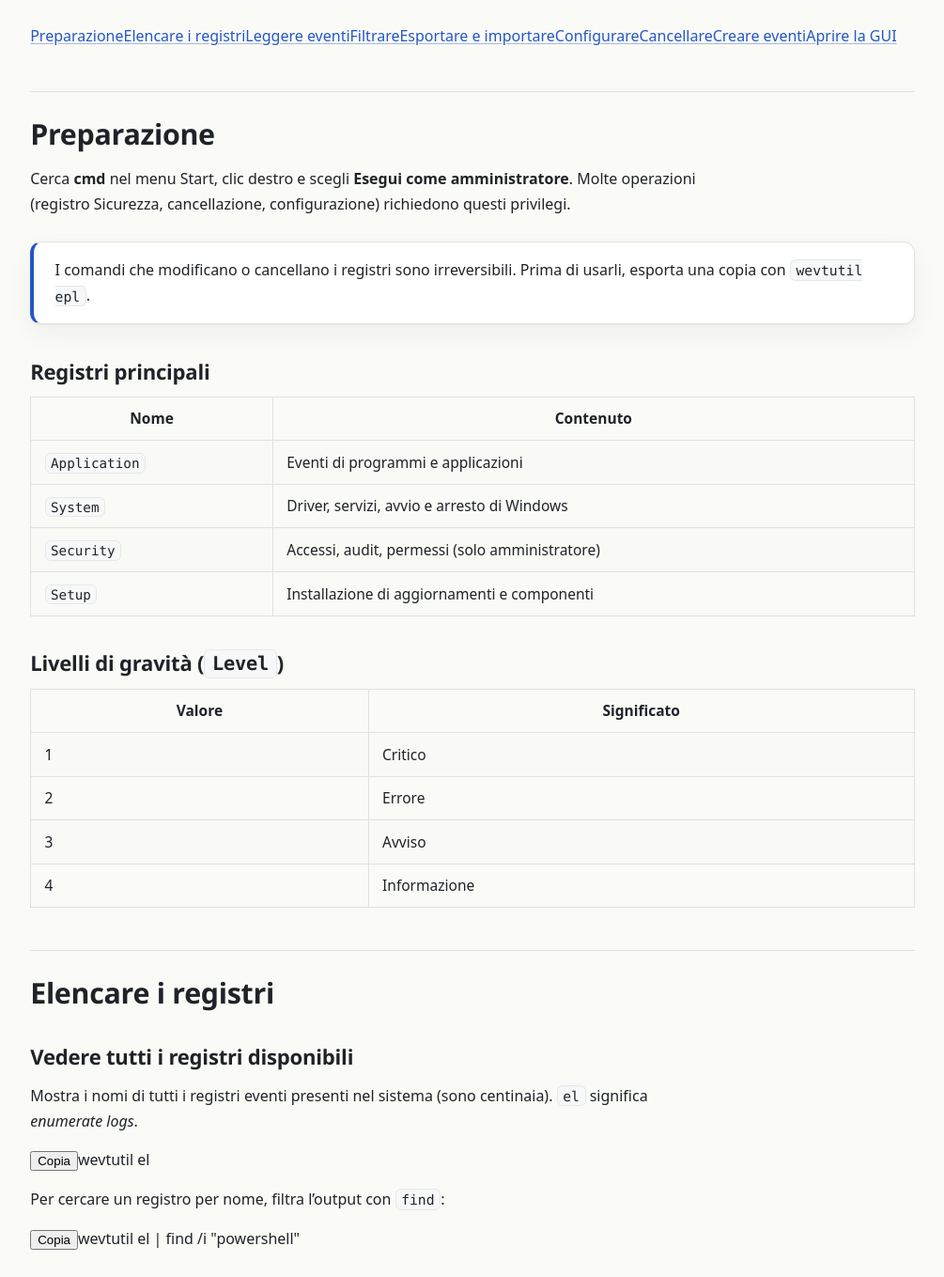
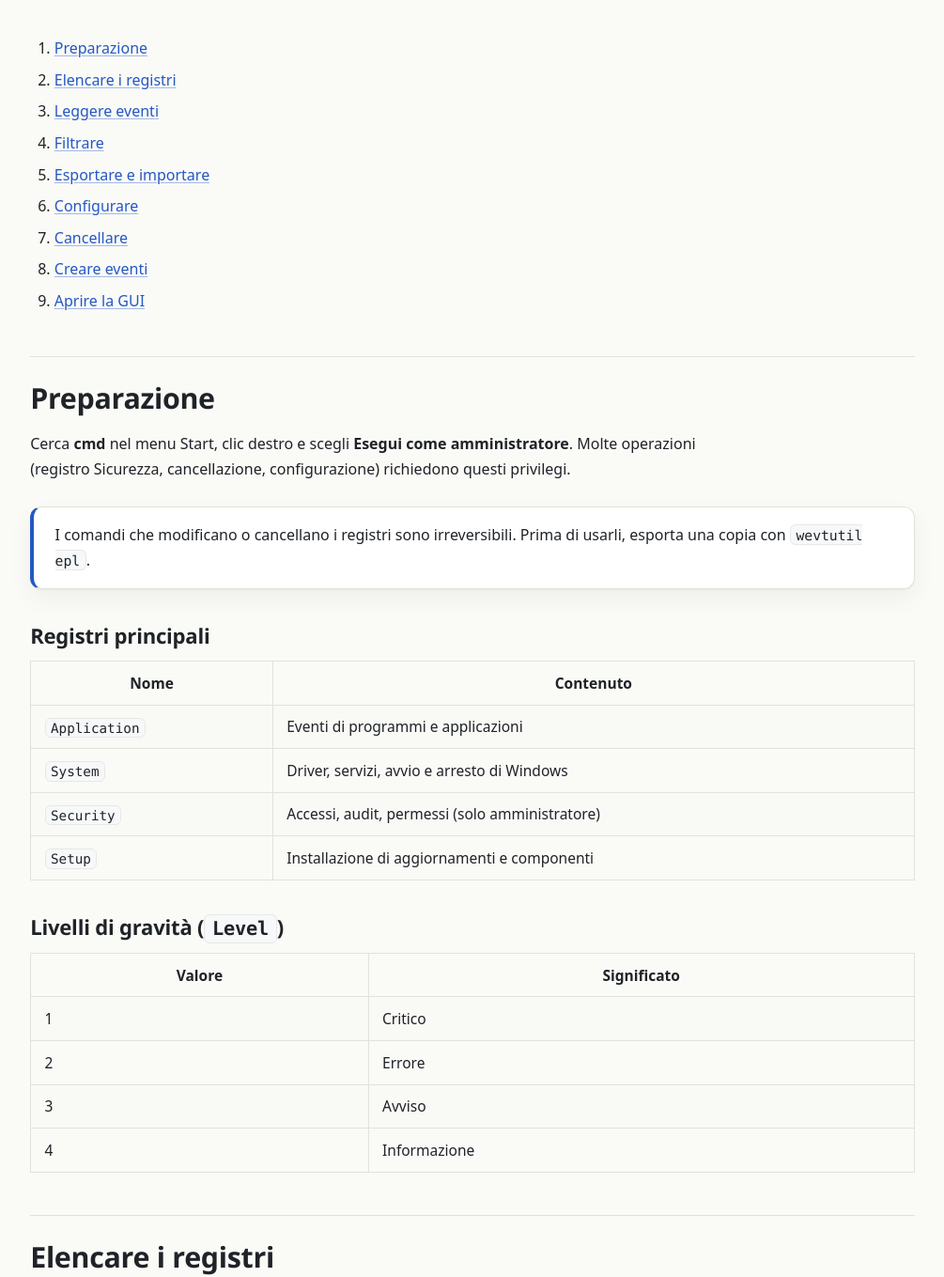
Before and after one commit to EliaSalerno/pr_terza_tps_real, a website: page teoria/Gestire gli eventi di Windows dal Prompt dei comandi.html in a window 1280 px wide. Shown: the part 280-1639 px from the top of the page at 94% size, without its empty margins (137-1142 px from the left). Drawn offline with Linux system fonts and the light colour scheme.

Commit message:
Master: update gestire eventi...

```diff
--- a/teoria/Gestire gli eventi di Windows dal Prompt dei comandi.html
+++ b/teoria/Gestire gli eventi di Windows dal Prompt dei comandi.html
@@ -14,24 +14,69 @@
 </header>
 <main>
 <nav aria-label="Indice">
-<a href="#prep">Preparazione</a><a href="#elenco">Elencare i registri</a><a href="#leggere">Leggere eventi</a><a href="#filtrare">Filtrare</a><a href="#esportare">Esportare e importare</a><a href="#config">Configurare</a><a href="#cancellare">Cancellare</a><a href="#creare">Creare eventi</a><a href="#gui">Aprire la GUI</a>
+<ol>
+  <li><a href="#prep">Preparazione</a> </li>
+  <li><a href="#elenco">Elencare i registri</a> </li>
+  <li><a href="#leggere">Leggere eventi</a> </li>
+  <li><a href="#filtrare">Filtrare</a> </li>
+  <li><a href="#esportare">Esportare e importare</a> </li>
+  <li><a href="#config">Configurare</a> </li>
+  <li><a href="#cancellare">Cancellare</a> </li>
+  <li><a href="#creare">Creare eventi</a> </li>
+  <li><a href="#gui">Aprire la GUI</a> </li>
+</ol>
 </nav>
 
 <h2 id="prep">Preparazione</h2>
 <p>Cerca <strong>cmd</strong> nel menu Start, clic destro e scegli <strong>Esegui come amministratore</strong>. Molte operazioni (registro Sicurezza, cancellazione, configurazione) richiedono questi privilegi.</p>
 <div class="note">I comandi che modificano o cancellano i registri sono irreversibili. Prima di usarli, esporta una copia con <code>wevtutil epl</code>.</div>
 <h3>Registri principali</h3>
-<div class="tw"><table>
-<tr><th>Nome</th><th>Contenuto</th></tr>
-<tr><td><code>Application</code></td><td>Eventi di programmi e applicazioni</td></tr>
-<tr><td><code>System</code></td><td>Driver, servizi, avvio e arresto di Windows</td></tr>
-<tr><td><code>Security</code></td><td>Accessi, audit, permessi (solo amministratore)</td></tr>
-<tr><td><code>Setup</code></td><td>Installazione di aggiornamenti e componenti</td></tr>
+<div>
+  <table>
+    <tr>
+      <th>Nome</th>
+      <th>Contenuto</th>
+    </tr>
+    <tr>
+      <td><code>Application</code></td>
+      <td>Eventi di programmi e applicazioni</td>
+    </tr>
+    <tr>
+      <td><code>System</code></td>
+      <td>Driver, servizi, avvio e arresto di Windows</td>
+    </tr>
+    <tr>
+      <td><code>Security</code></td>
+      <td>Accessi, audit, permessi (solo amministratore)</td>
+    </tr>
+    <tr>
+      <td><code>Setup</code></td>
+      <td>Installazione di aggiornamenti e componenti</td>
+    </tr>
 </table></div>
 <h3>Livelli di gravità (<code>Level</code>)</h3>
-<div class="tw"><table>
-<tr><th>Valore</th><th>Significato</th></tr>
-<tr><td>1</td><td>Critico</td></tr><tr><td>2</td><td>Errore</td></tr><tr><td>3</td><td>Avviso</td></tr><tr><td>4</td><td>Informazione</td></tr>
+<div>
+  <table>
+    <tr>
+      <th>Valore</th>
+      <th>Significato</th>
+    </tr>
+    <tr>
+      <td>1</td>
+      <td>Critico</td>
+    </tr>
+    <tr>
+      <td>2</td>
+      <td>Errore</td>
+    </tr>
+    <tr>
+      <td>3</td>
+      <td>Avviso</td>
+    </tr>
+    <tr>
+      <td>4</td>
+      <td>Informazione</td>
+    </tr>
 </table></div>
 
 <h2 id="elenco">Elencare i registri</h2>
```
